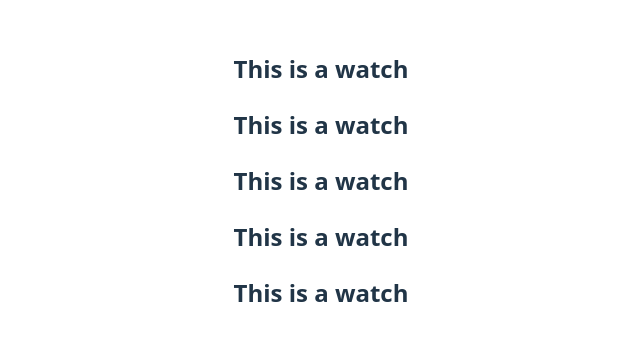
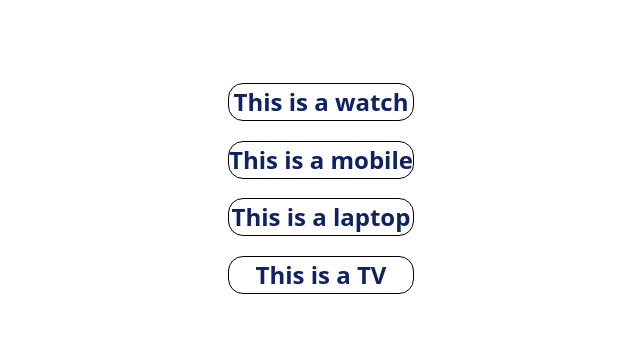
Before and after one commit to Abhay9326397439/react-practice, a React (Vite) app: page / in a window 1280 px wide. Shown: the part 219-560 px from the top of the page, without its empty margins (319-959 px from the left). Built offline with nearby package versions, Linux system fonts and the light colour scheme.

Commit message:
adding some css

```diff
--- a/src/Product.jsx
+++ b/src/Product.jsx
@@ -3,14 +3,10 @@ import ProductItem from "./ProductItem";
 function Product(){
     return (
         <div>
-      <ProductItem/>
-      <ProductItem/>
-            <ProductItem/>
-
-      <ProductItem/>
-
-      <ProductItem/>
-
+      <ProductItem title="This is a watch"/>
+      <ProductItem title="This is a mobile"/>
+      <ProductItem title="This is a laptop"/>
+      <ProductItem title="This is a TV"/>
 
      </div>
     );
--- /dev/null
+++ b/src/ProductItem.css
@@ -0,0 +1,11 @@
+.product-title {
+    font-size: 1.5em;
+    font-weight: bold;
+    margin-bottom: 5px;
+    padding: 0 30 px 0 30 px;
+    color: rgb(16, 34, 98);
+    border-radius: 15px;
+    border: 1px solid black;
+
+
+}
--- a/src/ProductItem.jsx
+++ b/src/ProductItem.jsx
@@ -1,7 +1,9 @@
-function ProductItem(){
+import "./ProductItem.css";
+
+function ProductItem({title}) {
     return (
         <div>
-        <h2>This is a watch</h2>
+        <h2 className="product-title">{title}</h2>
         </div>
     );
 
```
